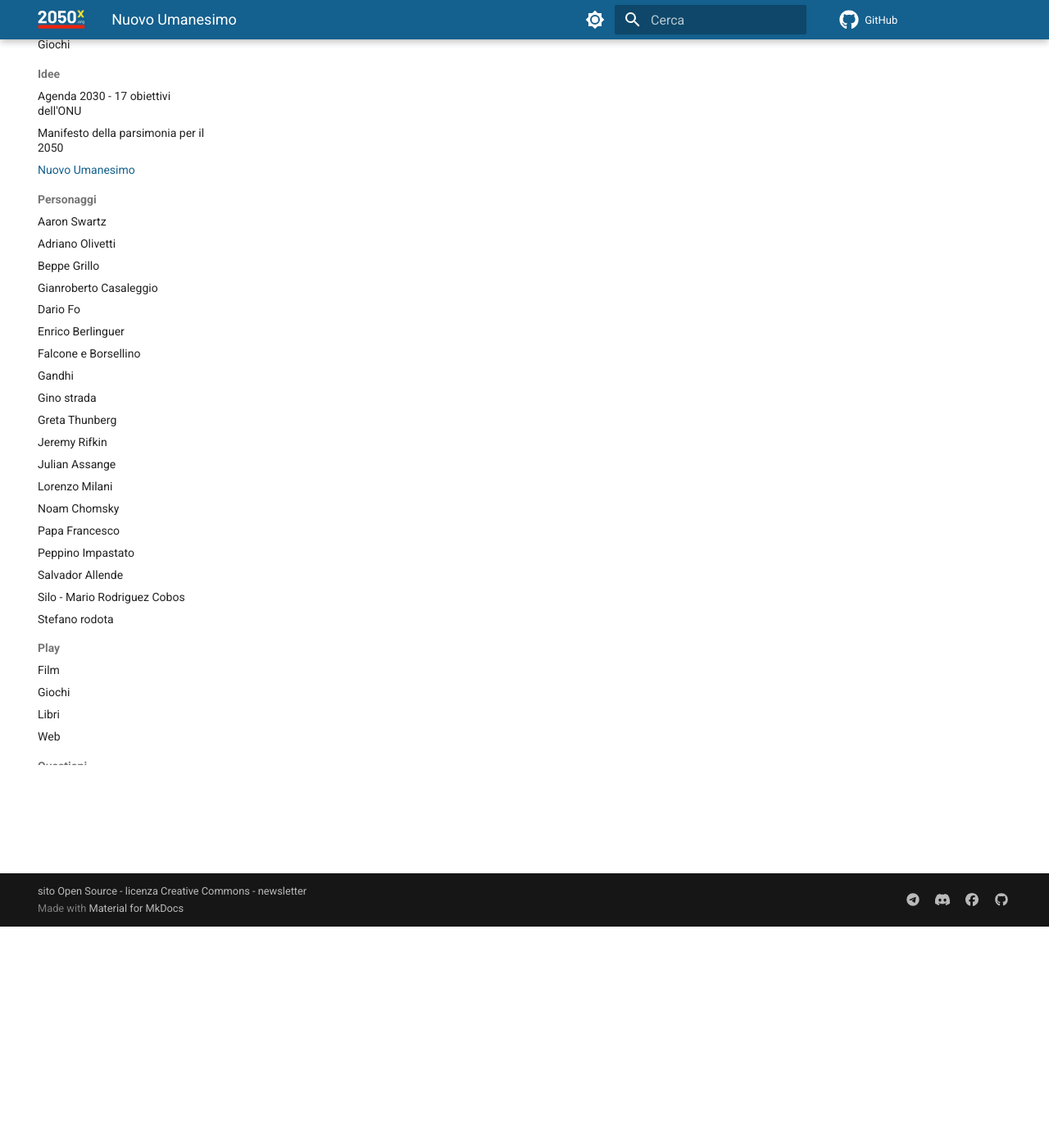
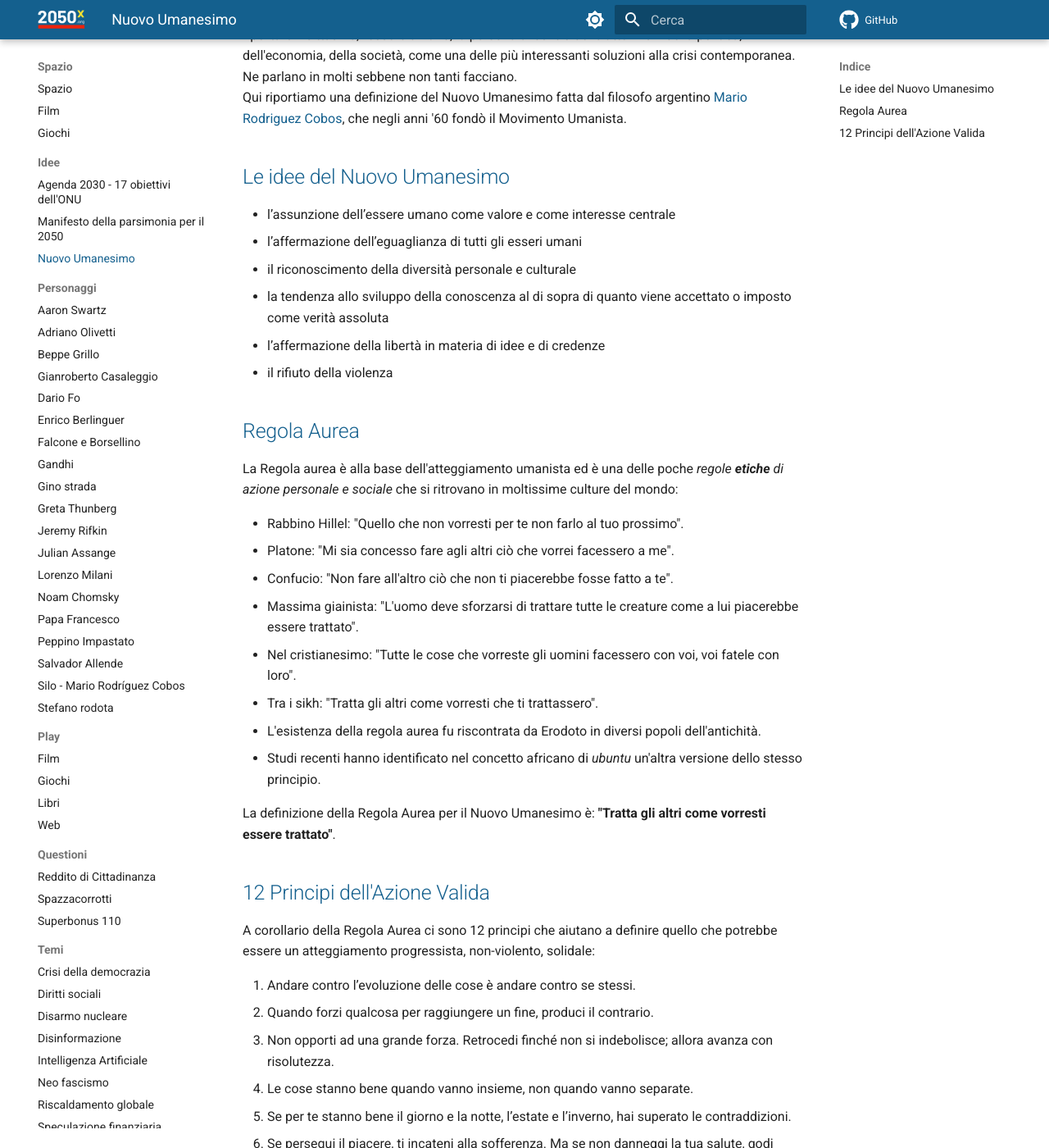
Before and after one commit to 2050x/2050x.github.io, an MkDocs documentation site: the page built from docs/spazio/idee/nuovo-umanesimo.md, in a window 1280 px wide and 1400 px high, scrolled down 270 px. Shown: the whole window at 82% size. Built offline with MkDocs 1.6.1 and Material for MkDocs 9.7.7, drawn with Linux system fonts in a browser that asks for light colours; emoji names are drawn with the system emoji font; comment, search, counter and statistics services are not loaded; some of the changed text lies outside the part shown.

Commit message:
umanesimo

```diff
--- a/docs/spazio/idee/nuovo-umanesimo.md
+++ b/docs/spazio/idee/nuovo-umanesimo.md
@@ -1,3 +1,46 @@
 ---
 title: Nuovo Umanesimo
 ---
+
+Ultimamente si sente sempre più parlare di Umanesimo / Nuovo Umanesimo, inteso come il riportare il cittadino, l'essere umano, la persona al centro delle attenzioni della politica, dell'economia, della società, come una delle più interessanti soluzioni alla crisi contemporanea.
+Ne parlano in molti sebbene non tanti facciano.
+Qui riportiamo una definizione del Nuovo Umanesimo fatta dal filosofo argentino [Mario Rodriguez Cobos](../personaggi/silo.md), che negli anni '60 fondò il Movimento Umanista.
+
+## Le idee del Nuovo Umanesimo
+
+- l’assunzione dell’essere umano come valore e come interesse centrale
+- l’affermazione dell’eguaglianza di tutti gli esseri umani
+- il riconoscimento della diversità personale e culturale
+- la tendenza allo sviluppo della conoscenza al di sopra di quanto viene accettato o imposto come verità assoluta
+- l’affermazione della libertà in materia di idee e di credenze
+- il rifiuto della violenza
+
+## Regola Aurea
+La Regola aurea è alla base dell'atteggiamento umanista ed è una delle poche _regole **etiche** di azione personale e sociale_ che si ritrovano in moltissime culture del mondo:
+
+- Rabbino Hillel: "Quello che non vorresti per te non farlo al tuo prossimo".
+- Platone: "Mi sia concesso fare agli altri ciò che vorrei facessero a me".
+- Confucio: "Non fare all'altro ciò che non ti piacerebbe fosse fatto a te".
+- Massima giainista: "L'uomo deve sforzarsi di trattare tutte le creature come a lui piacerebbe essere trattato".
+- Nel cristianesimo: "Tutte le cose che vorreste gli uomini facessero con voi, voi fatele con loro".
+- Tra i sikh: "Tratta gli altri come vorresti che ti trattassero".
+- L'esistenza della regola aurea fu riscontrata da Erodoto in diversi popoli dell'antichità.
+- Studi recenti hanno identificato nel concetto africano di _ubuntu_ un'altra versione dello stesso principio.
+
+La definizione della Regola Aurea per il Nuovo Umanesimo è: **"Tratta gli altri come vorresti essere trattato"**.
+
+## 12 Principi dell'Azione Valida
+A corollario della Regola Aurea ci sono 12 principi che aiutano a definire quello che potrebbe essere un atteggiamento progressista, non-violento, solidale:
+
+1. Andare contro l’evoluzione delle cose è andare contro se stessi.
+2. Quando forzi qualcosa per raggiungere un fine, produci il contrario.
+3. Non opporti ad una grande forza. Retrocedi finché non si indebolisce; allora avanza con risolutezza.
+4. Le cose stanno bene quando vanno insieme, non quando vanno separate.
+5. Se per te stanno bene il giorno e la notte, l’estate e l’inverno, hai superato le contraddizioni.
+6. Se persegui il piacere, ti incateni alla sofferenza. Ma se non danneggi la tua salute, godi senza inibizioni quando si presenta l’opportunità.
+7. Se persegui un fine, ti incateni. Se tutto ciò che fai, lo fai come un fine in se stesso, ti liberi.
+8. Farai sparire i tuoi conflitti quando li avrai compresi nella loro radice ultima, non quando li vorrai risolvere.
+9. Quando danneggi gli altri, ti incateni. Ma se non danneggi nessuno puoi fare quello che vuoi con libertà.
+10. Quando tratti gli altri come vuoi essere trattato, ti liberi.
+11. Non importa da che parte ti abbiano messo gli eventi, ciò che importa è che tu comprenda di non aver scelto nessuna parte.
+12. Gli atti contraddittori e quelli unitivi si accumulano in te. Se ripeti i tuoi atti di unità interna, niente ti potrà fermare.
```
Also changed, not shown: docs/spazio/personaggi/aaron-swartz.md (+4 -0 lines), docs/spazio/personaggi/adriano-olivetti.md (+4 -0 lines), docs/spazio/personaggi/beppe-grillo.md (+2 -0 lines), docs/spazio/personaggi/silo.md (+7 -1 lines).
